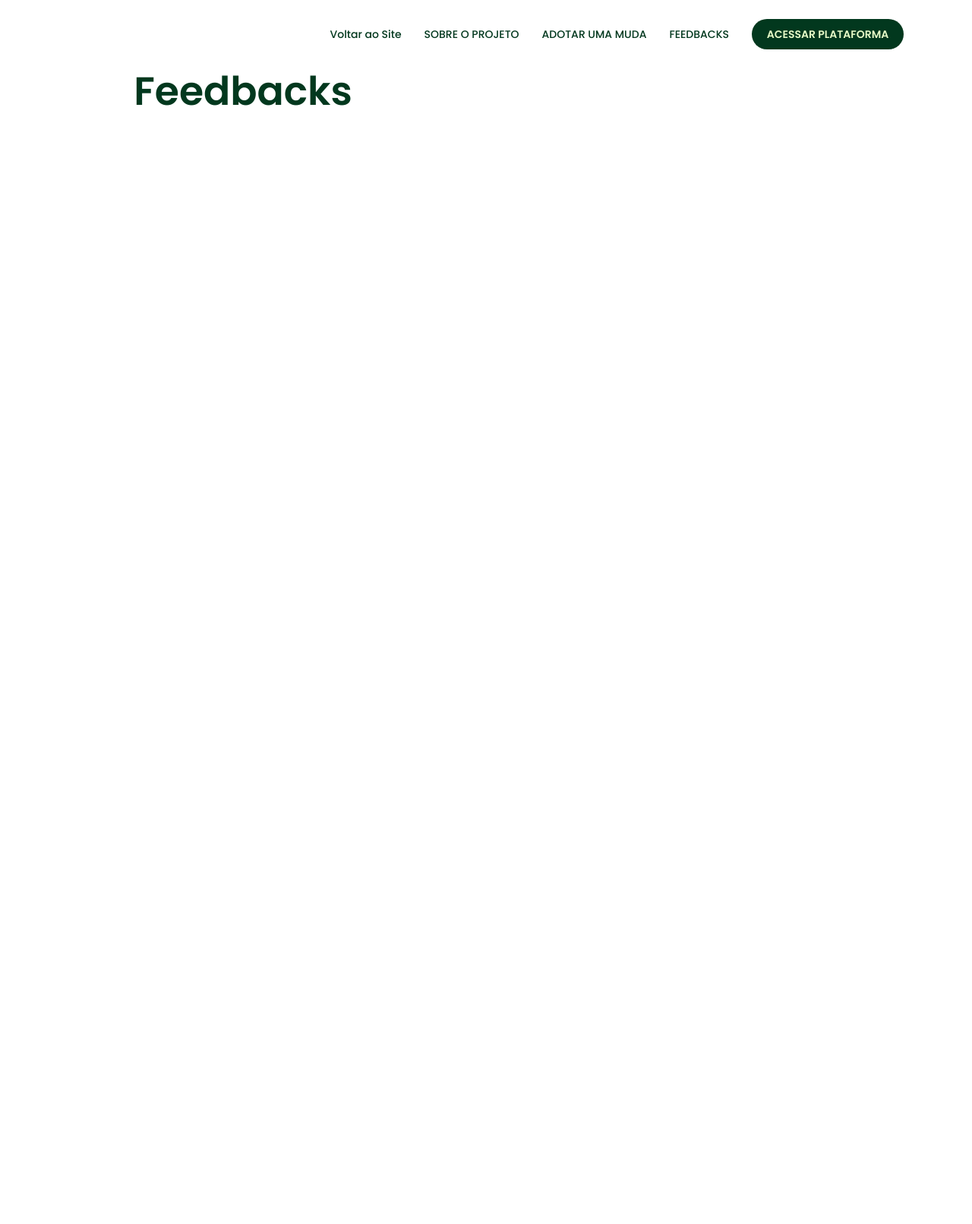
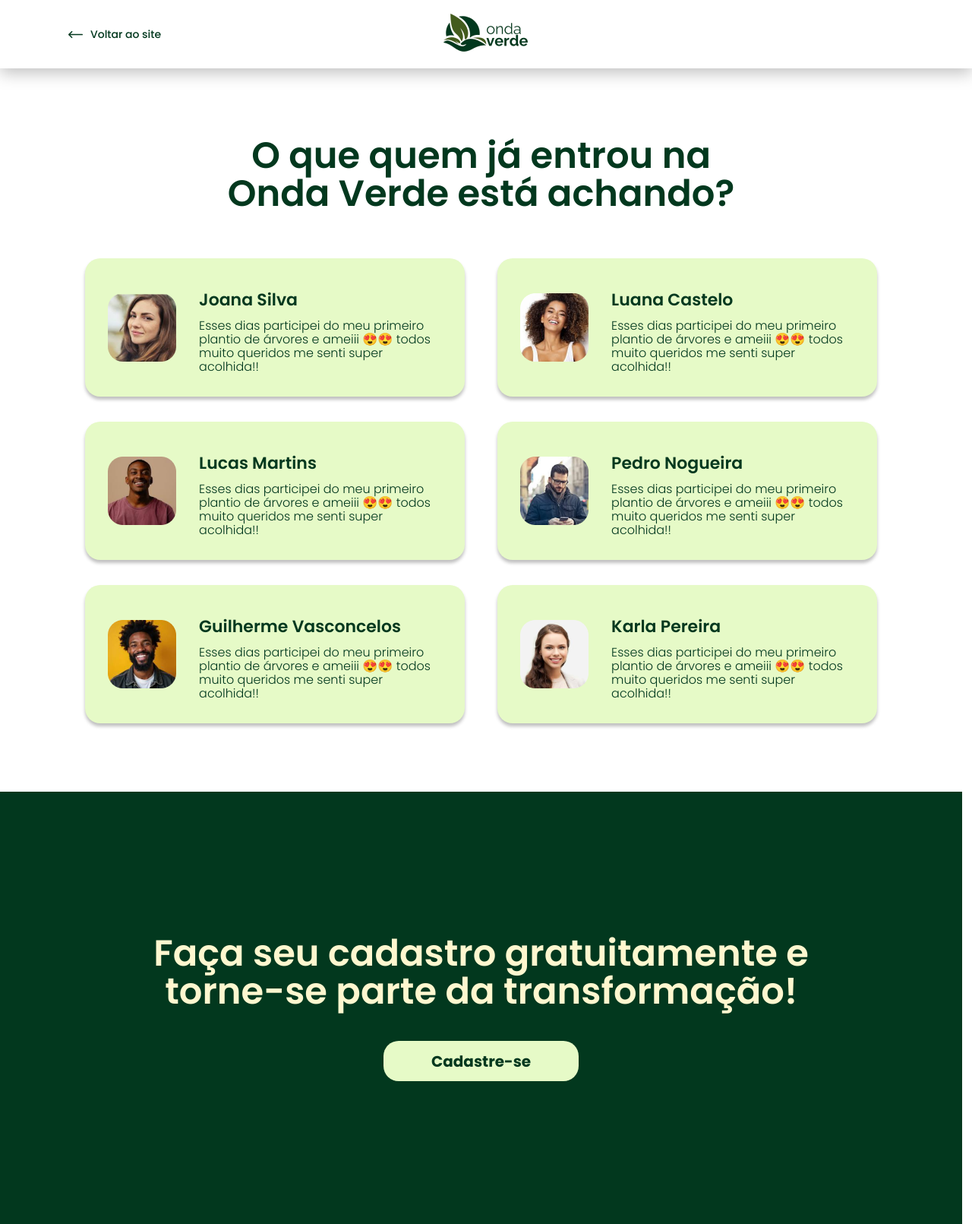
Before and after one commit to bragpaula/Onda_Verde_PI, a Flask app: page /feedbacks in a window 1280 px wide. Shown: the whole page at 76% size. Before the commit the page ends 139 px from the top, so only its background shows below. Run offline with Flask 3, Linux system fonts and the light colour scheme.

Commit message:
feedbacks finalizada!!

```diff
--- /dev/null
+++ b/static/css/feedbacks.css
@@ -0,0 +1,84 @@
+.feedbacks .coluna .card-feed{
+    display: flex;
+    width: 500px;
+    padding: 30px 10px;
+    border-radius: 20px;
+    background: #E6FAC7;
+    box-shadow: 0px 4px 4px 0px rgba(0, 0, 0, 0.25);
+    display: flex;
+    flex-direction: row;
+    gap: 30px;
+    justify-content: center;
+    align-items: center;
+}
+.coluna .card-feed p{
+    color: #02381E;
+    font-size: 16px;
+    font-weight: 300;
+    line-height: 18px; /* 112.5% */
+    margin: 0;
+    width: 320px;
+    text-align: left;
+}
+.coluna .card-feed h3{
+    color: #02381E;
+    font-size: 22px;
+    font-weight: 600;
+    line-height: 50px; /* 227.273% */
+    margin: 0;
+    width: 320px;
+
+}
+.cards-feed{
+    display: flex;
+    gap: 43px;
+}
+.feedbacks .coluna{
+    display: flex;
+    flex-direction: column;
+    gap: 33px;
+}
+.coluna .card-feed img{
+    width: 90px;
+    height: 90px;
+}
+.feedbacks h2{
+    color: #02381E;
+    text-align: center;
+    font-size: 48px;
+    font-style: normal;
+    font-weight: 600;
+    line-height: 50px; /* 104.167% */
+    width: 686px;
+}
+.feedbacks{
+    display: flex;
+    flex-direction: column;
+    align-items: center;
+    padding: 90px 0;
+    gap: 60px;
+}
+.footer{
+    background: #02381E;
+    width: 100%;
+    display: flex;
+    flex-direction: column;
+    align-items: center;
+    gap: 40px;
+}
+.footer h2{
+    width: 896px;
+}
+.footer a{
+    width: 257px;
+    height: 53px;
+    border-radius: 20px;
+    background: #E6FAC7;
+    color: #02381E;
+    font-size: 20px;
+    font-weight: 700;
+    line-height: 18px; /* 90% */
+    display: flex;
+    align-items: center;
+    justify-content: center;
+}
--- a/templates/feedbacks.html
+++ b/templates/feedbacks.html
@@ -1,33 +1,94 @@
 <!DOCTYPE html>
-<html lang="en">
+<html lang="pt-br">
 <head>
     <meta charset="UTF-8">
     <meta name="viewport" content="width=device-width, initial-scale=1.0">
-    <title>feedbacks</title>
-    <link rel="stylesheet" href="{{ url_for('static', filename='css/style.css') }}">
+    <title>Feedbacks</title>
+    <link rel="stylesheet" href="../static/css/style.css">
+    <link rel="stylesheet" href="../static/css/sobre.css">
+    <link rel="stylesheet" href="../static/css/feedbacks.css">
     <link rel="preconnect" href="https://fonts.googleapis.com">
     <link rel="preconnect" href="https://fonts.gstatic.com" crossorigin>
     <link href="https://fonts.googleapis.com/css2?family=Poppins:ital,wght@0,100;0,200;0,300;0,400;0,500;0,600;0,700;0,800;0,900;1,100;1,200;1,300;1,400;1,500;1,600;1,700;1,800;1,900&display=swap" rel="stylesheet">
 </head>
 <body>
-    <header>
+    <header class="header-login-cadastro">
         <div class="org">
-            <div class="logo">
-                <img src="" alt="">
-            </div><!--logo-->
-            <nav>
-                <a href="/">Voltar ao Site</a>
-                <a href="{{ url_for('sobre') }}">SOBRE O PROJETO</a>
-                <a href="{{ url_for('adotar') }}">ADOTAR UMA MUDA</a>
-                <a href="{{ url_for('feedbacks') }}">FEEDBACKS</a>
-                <div class="bt">
-                    <a href="{{ url_for('login') }}">
-                        <button>ACESSAR PLATAFORMA</button>
-                    </a>
-                </div><!--bt-->
-            </nav>
-        </div><!--org-->
+            <a href="" class="link-header">
+                <img src="../static/img/seta-direita 1.png" alt="seta">
+                Voltar ao site
+            </a>
+            <img src="../static/img/2-removebg-preview 2.png" alt="logo Onda Verde" class="logo-header">
+        </div><!--flex-->
     </header>
-    <h1>Feedbacks</h1>
+    <main>
+        <section class="feedbacks">
+            <h2>O que quem já entrou na Onda Verde está achando?</h2>
+            <div class="cards-feed">
+                <div class="coluna">
+                    <div class="card-feed">
+                        <img src="../static/img/Sem título.png" alt="">
+                        <div class="textcard">
+                            <h3>Joana Silva</h3>
+                            <p>
+                                Esses dias participei do meu primeiro plantio de árvores e ameiii 😍😍 todos muito queridos me senti super acolhida!!
+                            </p>
+                        </div>
+                    </div>
+                    <div class="card-feed">
+                        <img src="../static/img/Sem título (1).png" alt="">
+                        <div class="textcard">
+                            <h3>Lucas Martins</h3>
+                            <p>
+                                Esses dias participei do meu primeiro plantio de árvores e ameiii 😍😍 todos muito queridos me senti super acolhida!!
+                            </p>
+                        </div>
+                    </div>
+                    <div class="card-feed">
+                        <img src="../static/img/images.png" alt="">
+                        <div class="textcard">
+                            <h3>Guilherme Vasconcelos</h3>
+                            <p>
+                                Esses dias participei do meu primeiro plantio de árvores e ameiii 😍😍 todos muito queridos me senti super acolhida!!
+                            </p>
+                        </div>
+                    </div>
+                </div>
+                <div class="coluna">
+                    <div class="card-feed">
+                        <img src="../static/img/Sem título (2).png" alt="">
+                        <div class="textcard">
+                            <h3>Luana Castelo</h3>
+                            <p>
+                                Esses dias participei do meu primeiro plantio de árvores e ameiii 😍😍 todos muito queridos me senti super acolhida!!
+                            </p>
+                        </div>
+                    </div>
+                    <div class="card-feed">
+                        <img src="../static/img/images (1).png" alt="">
+                        <div class="textcard">
+                            <h3>Pedro Nogueira</h3>
+                            <p>
+                                Esses dias participei do meu primeiro plantio de árvores e ameiii 😍😍 todos muito queridos me senti super acolhida!!
+                            </p>
+                        </div>
+                    </div>
+                    <div class="card-feed">
+                        <img src="../static/img/images (2).png" alt="">
+                        <div class="textcard">
+                            <h3>Karla Pereira</h3>
+                            <p>
+                                Esses dias participei do meu primeiro plantio de árvores e ameiii 😍😍 todos muito queridos me senti super acolhida!!
+                            </p>
+                        </div>
+                    </div>
+                </div>
+            </div>
+        </section>
+        <section class="footer">
+            <h2>Faça seu cadastro gratuitamente e torne-se parte da transformação!</h2>
+            <a href="" class="btn">Cadastre-se</a>
+        </section>
+    </main>
 </body>
 </html>
```
Also changed, not shown: static/img/Sem título (1).png (added), static/img/Sem título (2).png (added), static/img/Sem título.png (added), static/img/images (1).png (added), static/img/images (2).png (added), static/img/images.png (added).
